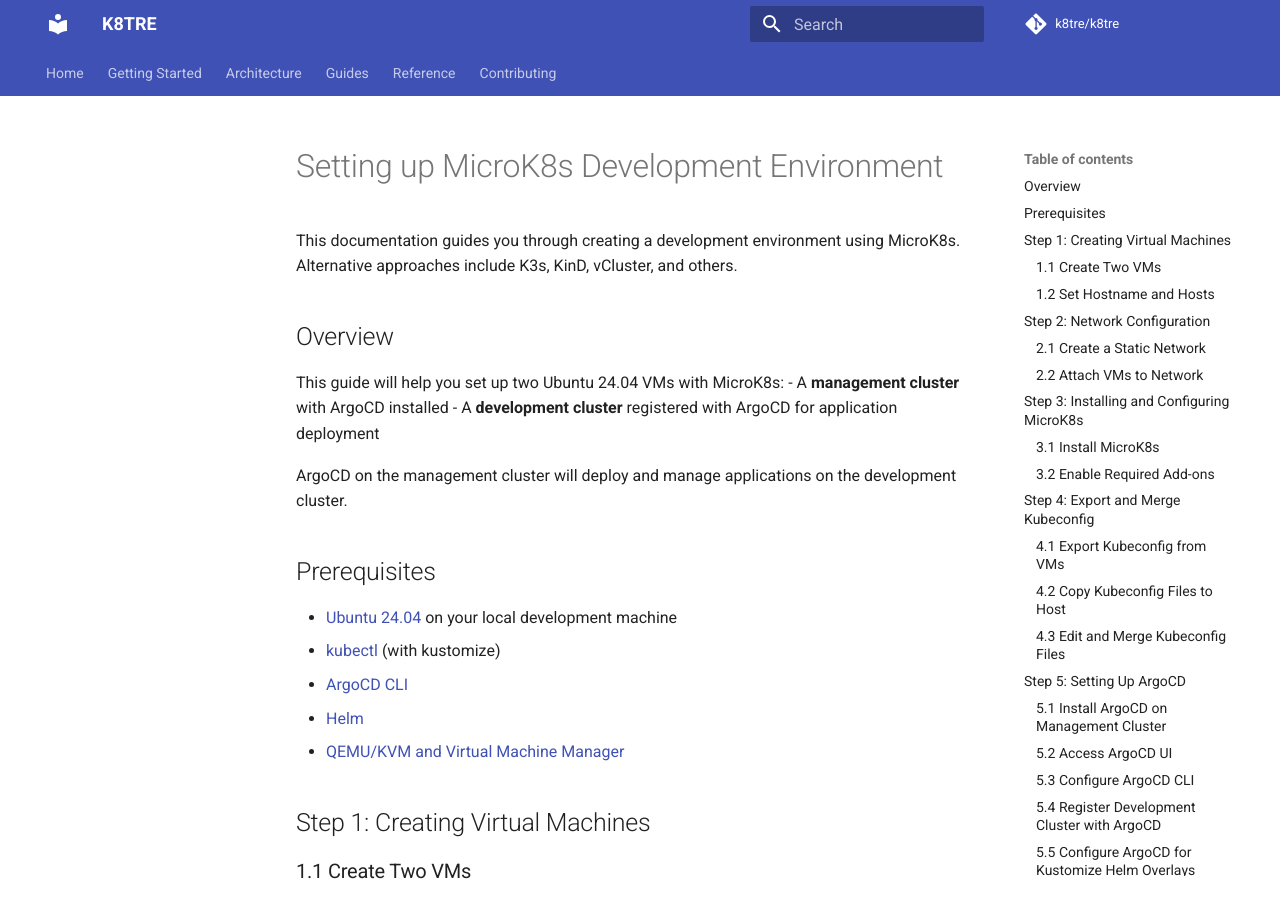
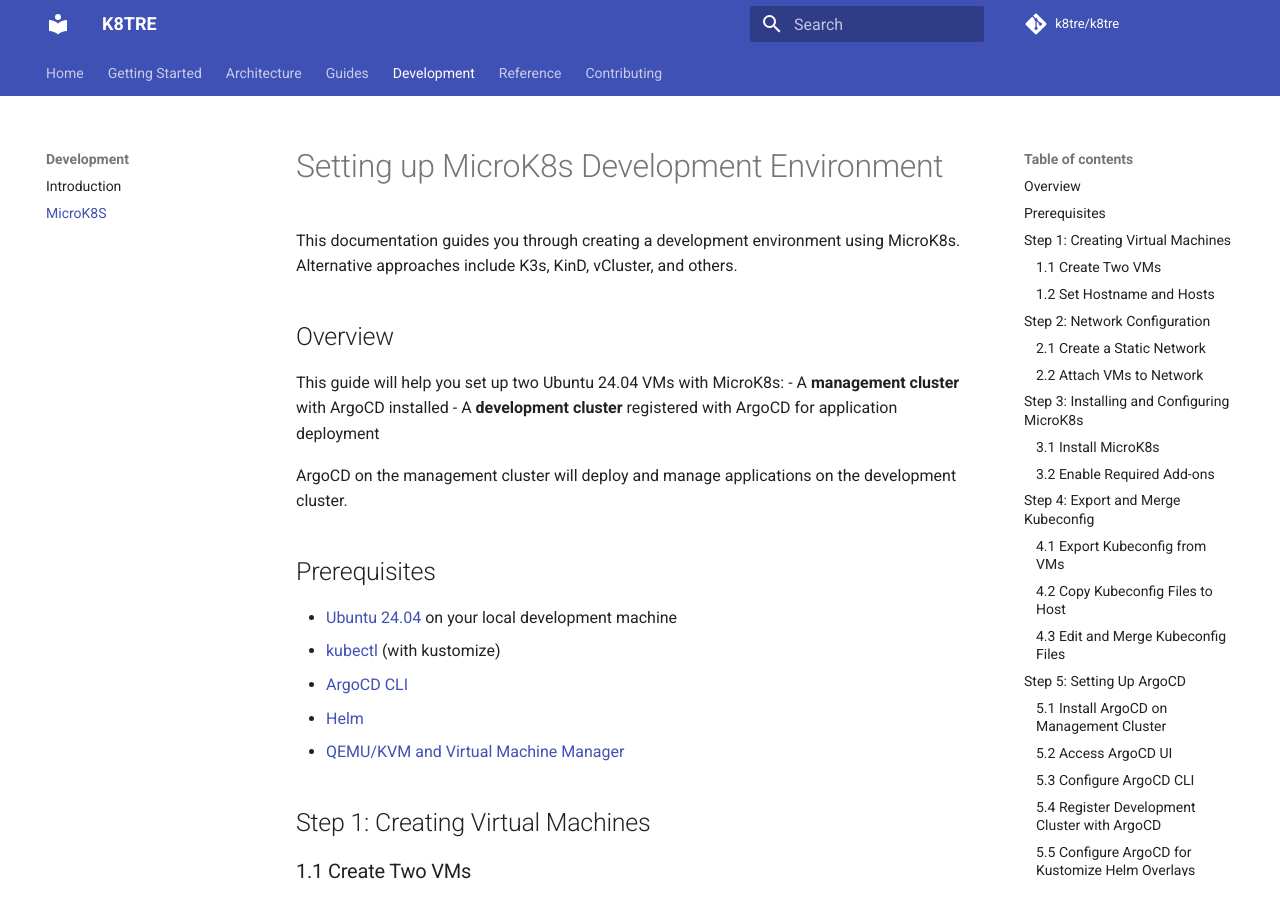
Before and after one commit to paulschmeida/k8tre, an MkDocs documentation site: the page built from docs/development/microk8s.md, in a window 1280 px wide and 900 px high. Built offline with MkDocs 1.6.1 and Material for MkDocs 9.7.7, drawn with Linux system fonts in a browser that asks for light colours; comment, search, counter and statistics services are not loaded.

Commit message:
Update docs and mkdocs

```diff
--- a/mkdocs.yml
+++ b/mkdocs.yml
@@ -40,5 +40,8 @@
   - Guides:
     - Installation: guides/installation.md
     - Configuration: guides/configuration.md
+  - Development:
+    - Introduction: development/introduction.md
+    - MicroK8S: development/microk8s.md
   - Reference: reference.md
   - Contributing: contributing.md
```
Also changed, not shown: docs/architecture.md (added, +1 -0 lines), docs/development/introduction.md (added, +1 -0 lines), docs/guides/configuration.md (added, +1 -0 lines), docs/reference.md (added, +1 -0 lines), docs/development/microk8s.md (renamed from docs/guides/development/microk8s.md).
